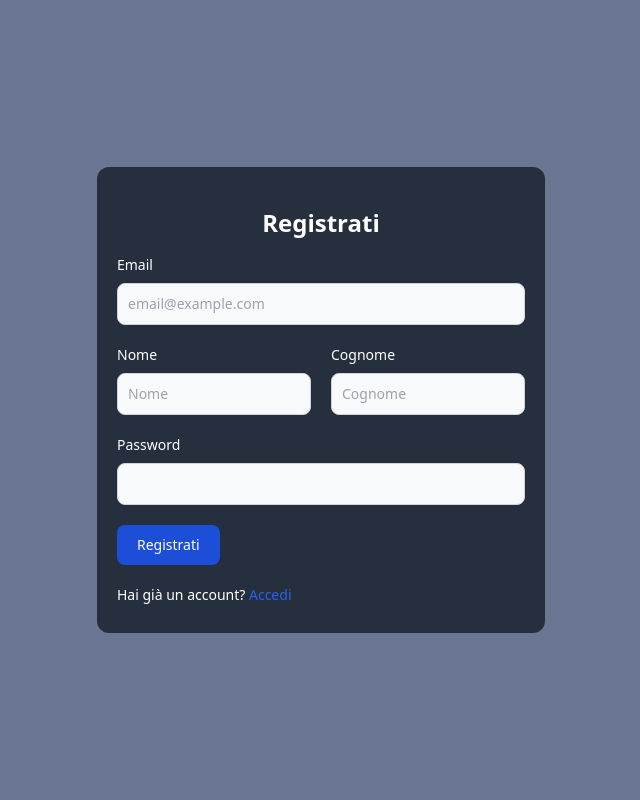
After one commit to Ciollo/Progetto-AWS, a PHP site: page /src/AWS_website/public/register.html in a window 1280 px wide. The commit adds this page. Shown: the whole page, without its empty margins (319-959 px from the left). Run offline with PHP 8.4, Linux system fonts and the light colour scheme.

Commit message:
update steps + stato + html of login and register

```diff
--- /dev/null
+++ b/src/AWS_website/public/register.html
@@ -0,0 +1,80 @@
+<!doctype html>
+<html lang="en">
+  <head>
+    <meta charset="UTF-8" />
+    <meta name="viewport" content="width=device-width, initial-scale=1.0" />
+    <link
+      rel="icon"
+      href="../assets/img/main_logo_favicon.png"
+      type="image/x-icon"
+    />
+    <link rel="stylesheet" href="/src/AWS_website/style/style.css" />
+    <title>Register</title>
+  </head>
+  <body class="h-screen w-screen bg-navyBlue-100">
+    <div class="flex h-screen items-center justify-center">
+      <form
+        class="mx-auto max-w-md rounded-xl bg-navyBlue px-5 py-5 xs:w-72 sm:w-80 md:w-2xl"
+      >
+        <h2 class="mt-5 text-center text-white">Registrati</h2>
+        <div class="mb-5">
+          <label for="email">Email</label>
+          <input
+            type="email"
+            id="email"
+            class="block w-full rounded-lg border border-gray-300 bg-gray-50 p-2.5 text-sm text-gray-900 focus:border-blue-500 focus:ring-blue-500 dark:border-gray-600 dark:bg-gray-700 dark:text-white dark:placeholder-gray-400 dark:focus:border-blue-500 dark:focus:ring-blue-500"
+            placeholder="email@example.com"
+            required
+          />
+        </div>
+        <div class="grid md:grid-cols-2 md:gap-5">
+          <div class="mb-5">
+            <label for="text">Nome</label>
+            <input
+              type="text"
+              id="nome"
+              class="block w-full rounded-lg border border-gray-300 bg-gray-50 p-2.5 text-sm text-gray-900 focus:border-blue-500 focus:ring-blue-500 dark:border-gray-600 dark:bg-gray-700 dark:text-white dark:placeholder-gray-400 dark:focus:border-blue-500 dark:focus:ring-blue-500"
+              placeholder="Nome"
+              required
+            />
+          </div>
+          <div class="mb-5">
+            <label for="email">Cognome</label>
+            <input
+              type="text"
+              id="cognome"
+              class="block w-full rounded-lg border border-gray-300 bg-gray-50 p-2.5 text-sm text-gray-900 focus:border-blue-500 focus:ring-blue-500 dark:border-gray-600 dark:bg-gray-700 dark:text-white dark:placeholder-gray-400 dark:focus:border-blue-500 dark:focus:ring-blue-500"
+              placeholder="Cognome"
+              required
+            />
+          </div>
+        </div>
+        <div class="mb-5">
+          <label for="password">Password</label>
+          <input
+            type="password"
+            id="password"
+            class="block w-full rounded-lg border border-gray-300 bg-gray-50 p-2.5 text-sm text-gray-900 focus:border-blue-500 focus:ring-blue-500 dark:border-gray-600 dark:bg-gray-700 dark:text-white dark:placeholder-gray-400 dark:focus:border-blue-500 dark:focus:ring-blue-500"
+            required
+          />
+        </div>
+        <button
+          type="submit"
+          class="w-full rounded-lg bg-blue-700 px-5 py-2.5 text-center text-sm font-medium text-white hover:bg-blue-800 focus:outline-none focus:ring-4 focus:ring-blue-300 sm:w-auto dark:bg-blue-600 dark:hover:bg-blue-700 dark:focus:ring-blue-800"
+        >
+          Registrati
+        </button>
+        <div class="mt-5">
+          <label
+            >Hai già un account?
+            <a
+              href="login.html"
+              class="font-medium text-blue-600 hover:underline dark:text-blue-500"
+              >Accedi</a
+            >
+          </label>
+        </div>
+      </form>
+    </div>
+  </body>
+</html>
--- a/src/AWS_website/style/input.css
+++ b/src/AWS_website/style/input.css
@@ -28,3 +28,7 @@ ol {
 li {
   @apply my-10;
 }
+
+label {
+  @apply block mb-2 text-sm font-medium text-white dark:text-gray-300;
+}
--- a/src/AWS_website/style/style.css
+++ b/src/AWS_website/style/style.css
@@ -623,6 +589,10 @@ video {
 
 .mb-4 {
   margin-bottom: 1rem;
+}
+
+.mb-5 {
+  margin-bottom: 1.25rem;
 }
 
 .me-1 {
@@ -681,6 +651,10 @@ video {
   display: inline-flex;
 }
 
+.grid {
+  display: grid;
+}
+
 .hidden {
   display: none;
 }
@@ -721,6 +695,10 @@ video {
   height: auto;
 }
 
+.h-screen {
+  height: 100vh;
+}
+
 .w-10 {
   width: 2.5rem;
 }
@@ -765,12 +763,16 @@ video {
   max-width: 100%;
 }
 
+.max-w-sm {
+  max-width: 24rem;
+}
+
 .max-w-xl {
   max-width: 36rem;
 }
 
-.max-w-\[16rem\] {
-  max-width: 16rem;
+.max-w-md {
+  max-width: 28rem;
 }
 
 .flex-shrink-0 {
@@ -849,6 +854,18 @@ video {
 
 .rounded-md {
   border-radius: 0.375rem;
+}
+
+.rounded-2xl {
+  border-radius: 1rem;
+}
+
+.rounded-3xl {
+  border-radius: 1.5rem;
+}
+
+.rounded-xl {
+  border-radius: 0.75rem;
 }
 
 .rounded-t-xl {
@@ -893,6 +910,16 @@ video {
   background-color: rgb(239 246 255 / var(--tw-bg-opacity));
 }
 
+.bg-blue-700 {
+  --tw-bg-opacity: 1;
+  background-color: rgb(29 78 216 / var(--tw-bg-opacity));
+}
+
+.bg-gray-50 {
+  --tw-bg-opacity: 1;
+  background-color: rgb(249 250 251 / var(--tw-bg-opacity));
+}
+
 .bg-navyBlue {
   --tw-bg-opacity: 1;
   background-color: rgb(37 47 62 / var(--tw-bg-opacity));
@@ -903,14 +930,44 @@ video {
   background-color: rgb(254 242 242 / var(--tw-bg-opacity));
 }
 
-.bg-gray-50 {
+.bg-navyBlue-50 {
   --tw-bg-opacity: 1;
-  background-color: rgb(249 250 251 / var(--tw-bg-opacity));
+  background-color: rgb(126 138 160 / var(--tw-bg-opacity));
 }
 
-.bg-white {
+.bg-navyBlue-200 {
   --tw-bg-opacity: 1;
-  background-color: rgb(255 255 255 / var(--tw-bg-opacity));
+  background-color: rgb(87 99 135 / var(--tw-bg-opacity));
+}
+
+.bg-navyBlue-600 {
+  --tw-bg-opacity: 1;
+  background-color: rgb(25 31 78 / var(--tw-bg-opacity));
+}
+
+.bg-navyBlue-800 {
+  --tw-bg-opacity: 1;
+  background-color: rgb(16 10 40 / var(--tw-bg-opacity));
+}
+
+.bg-navyBlue-400 {
+  --tw-bg-opacity: 1;
+  background-color: rgb(48 60 110 / var(--tw-bg-opacity));
+}
+
+.bg-navyBlue-500 {
+  --tw-bg-opacity: 1;
+  background-color: rgb(29 40 97 / var(--tw-bg-opacity));
+}
+
+.bg-navyBlue-700 {
+  --tw-bg-opacity: 1;
+  background-color: rgb(20 20 59 / var(--tw-bg-opacity));
+}
+
+.bg-navyBlue-100 {
+  --tw-bg-opacity: 1;
+  background-color: rgb(107 118 147 / var(--tw-bg-opacity));
 }
 
 .bg-gradient-to-r {
@@ -945,6 +1002,14 @@ video {
      object-fit: cover;
 }
 
+.p-2 {
+  padding: 0.5rem;
+}
+
+.p-2\.5 {
+  padding: 0.625rem;
+}
+
 .p-4 {
   padding: 1rem;
 }
@@ -973,6 +1038,11 @@ video {
   padding-right: 0.75rem;
 }
 
+.px-5 {
+  padding-left: 1.25rem;
+  padding-right: 1.25rem;
+}
+
 .py-0 {
   padding-top: 0px;
   padding-bottom: 0px;
@@ -993,19 +1063,24 @@ video {
   padding-bottom: 0.375rem;
 }
 
+.py-2 {
+  padding-top: 0.5rem;
+  padding-bottom: 0.5rem;
+}
+
+.py-2\.5 {
+  padding-top: 0.625rem;
+  padding-bottom: 0.625rem;
+}
+
 .py-3 {
   padding-top: 0.75rem;
   padding-bottom: 0.75rem;
 }
 
-.py-2 {
-  padding-top: 0.5rem;
-  padding-bottom: 0.5rem;
-}
-
-.py-4 {
-  padding-top: 1rem;
-  padding-bottom: 1rem;
+.py-5 {
+  padding-top: 1.25rem;
+  padding-bottom: 1.25rem;
 }
 
 .text-center {
@@ -1162,8 +1237,28 @@ li {
   margin-bottom: 2.5rem;
 }
 
+label {
+  margin-bottom: 0.5rem;
+  display: block;
+  font-size: 0.875rem;
+  line-height: 1.25rem;
+  font-weight: 500;
+  --tw-text-opacity: 1;
+  color: rgb(255 255 255 / var(--tw-text-opacity));
+}
+
+label:where(.dark, .dark *) {
+  --tw-text-opacity: 1;
+  color: rgb(209 213 219 / var(--tw-text-opacity));
+}
+
 .hover\:bg-\[\#24292F\]\/90:hover {
   background-color: rgb(36 41 47 / 0.9);
+}
+
+.hover\:bg-blue-800:hover {
+  --tw-bg-opacity: 1;
+  background-color: rgb(30 64 175 / var(--tw-bg-opacity));
 }
 
 .hover\:bg-gray-100:hover {
@@ -1205,15 +1300,52 @@ li {
   --tw-ring-color: rgb(59 130 246 / var(--tw-ring-opacity));
 }
 
+.focus\:ring-gray-200:focus {
+  --tw-ring-opacity: 1;
+  --tw-ring-color: rgb(229 231 235 / var(--tw-ring-opacity));
+}
+
 @media (min-width: 320px) {
   .xs\:w-96 {
     width: 24rem;
+  }
+
+  .xs\:w-2 {
+    width: 0.5rem;
+  }
+
+  .xs\:w-72 {
+    width: 18rem;
   }
 }
 
 @media (min-width: 480px) {
   .sm\:w-96 {
     width: 24rem;
+  }
+
+  .sm\:w-auto {
+    width: auto;
+  }
+
+  .sm\:w-2 {
+    width: 0.5rem;
+  }
+
+  .sm\:w-8 {
+    width: 2rem;
+  }
+
+  .sm\:w-80 {
+    width: 20rem;
+  }
+
+  .sm\:w-7 {
+    width: 1.75rem;
+  }
+
+  .sm\:w-72 {
+    width: 18rem;
   }
 }
 
@@ -1224,6 +1356,26 @@ li {
 
   .md\:w-0\.5xl {
     width: 36rem;
+  }
+
+  .md\:w-2xl {
+    width: 42rem;
+  }
+
+  .md\:grid-cols-2 {
+    grid-template-columns: repeat(2, minmax(0, 1fr));
+  }
+
+  .md\:gap-6 {
+    gap: 1.5rem;
+  }
+
+  .md\:gap-4 {
+    gap: 1rem;
+  }
+
+  .md\:gap-5 {
+    gap: 1.25rem;
   }
 
   .md\:text-5xl {
```
Also changed, not shown: other parts of src/AWS_website/style/style.css (+71 -54 lines), src/AWS_website/public/login.html (added, +58 -0 lines), .github/STATO.md, .github/STEPS.md.
